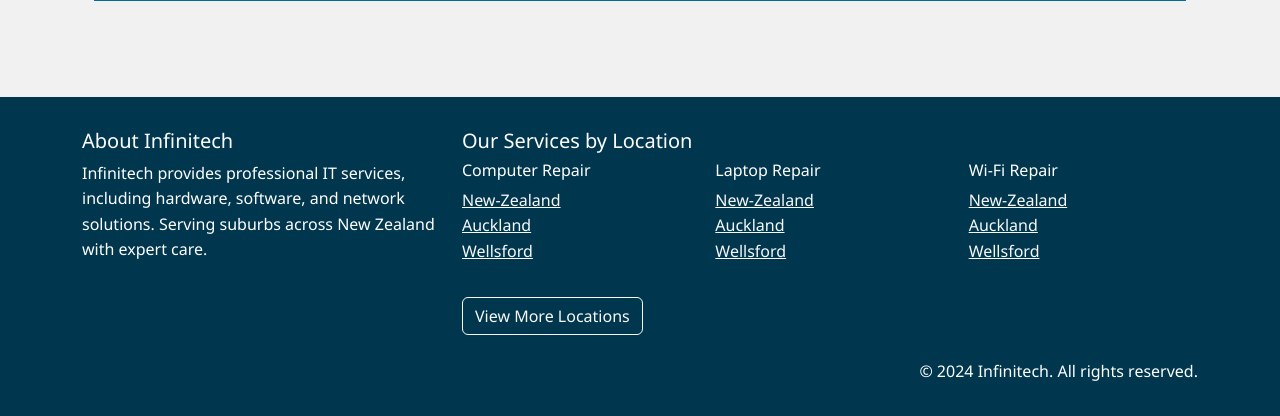
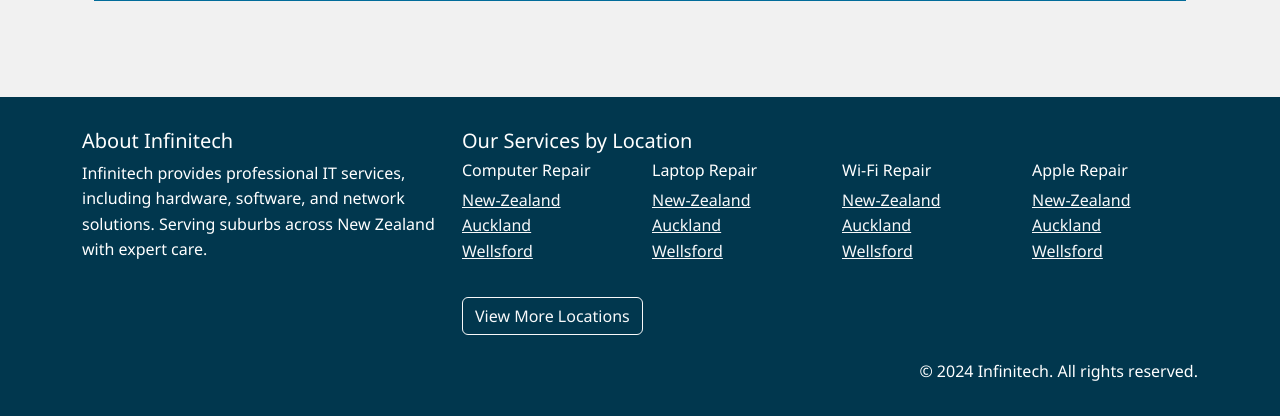
Before and after one commit to martinedach/infinitech-website, a FastAPI app: page /contact in a window 1280 px wide. Shown: the part 1472-1888 px from the top of the page. Run offline with FastAPI, Linux system fonts and the light colour scheme.

Commit message:
minor changes, apple added

```diff
--- a/app/routers/sitemap_router.py
+++ b/app/routers/sitemap_router.py
@@ -4,7 +4,7 @@ from app.data.suburb import suburbs
 router = APIRouter()
 
 # Example services
-services = ["computer-repair", "laptop-repair", "wifi-repair"]
+services = ["computer-repair", "laptop-repair", "wifi-repair", "apple-repair"]
 # Example static pages
 static_pages = ["about", "contact", "services", "computer-repair", "services/cloud-deployment", "services/software-development", "services/network-services", "services/hardware-solutions"]
 # Add other categories or routes you want to include in the sitemap
--- a/app/templates/base.html
+++ b/app/templates/base.html
@@ -145,11 +145,13 @@
                 <p class="text-left">Infinitech provides professional IT services, including hardware, software, and network solutions. Serving suburbs across New Zealand with expert care.</p>
             </div>
 
+
+
             <!-- Dynamic Links Section -->
             <div class="col-md-8">
                 <h5 class="text-left">Our Services by Location</h5>
                 <div class="row">
-                    <div class="col-md-4">
+                    <div class="col-md-3">
                         <h6 class="text-left">Computer Repair</h6>
                         <ul class="list-unstyled">
                             {% for suburb in suburbs[:3] %}
@@ -162,7 +164,7 @@
                             </li>
                         </ul>
                     </div>
-                    <div class="col-md-4">
+                    <div class="col-md-3">
                         <h6 class="text-left">Laptop Repair</h6>
                         <ul class="list-unstyled">
                             {% for suburb in suburbs[:3] %}
@@ -175,7 +177,7 @@
                             </li>
                         </ul>
                     </div>
-                    <div class="col-md-4">
+                    <div class="col-md-3">
                         <h6 class="text-left">Wi-Fi Repair</h6>
                         <ul class="list-unstyled">
                             {% for suburb in suburbs[:3] %}
@@ -188,9 +190,25 @@
                             </li>
                         </ul>
                     </div>
+                    <div class="col-md-3">
+                        <h6 class="text-left">Apple Repair</h6>
+                        <ul class="list-unstyled">
+                            {% for suburb in suburbs[:3] %}
+                            <li><a href="/apple-repair/{{ suburb }}" class="text-light">{{ suburb | title }}</a></li>
+                            {% endfor %}
+                            <li class="d-none additional-links">
+                                {% for suburb in suburbs[3:] %}
+                                <a href="/apple-repair/{{ suburb }}" class="text-light">{{ suburb | title }}</a>
+                                {% endfor %}
+                            </li>
+                        </ul>
+                    </div>
                 </div>
                 <button class="btn btn-outline-light mt-3" id="toggleFooter">View More Locations</button>
             </div>
+
+
+
         </div>
 
         <div class="text-right mt-4" style="text-align: right !important;">
```
Also changed, not shown: app/routers/services_router.py (+8 -0 lines).
